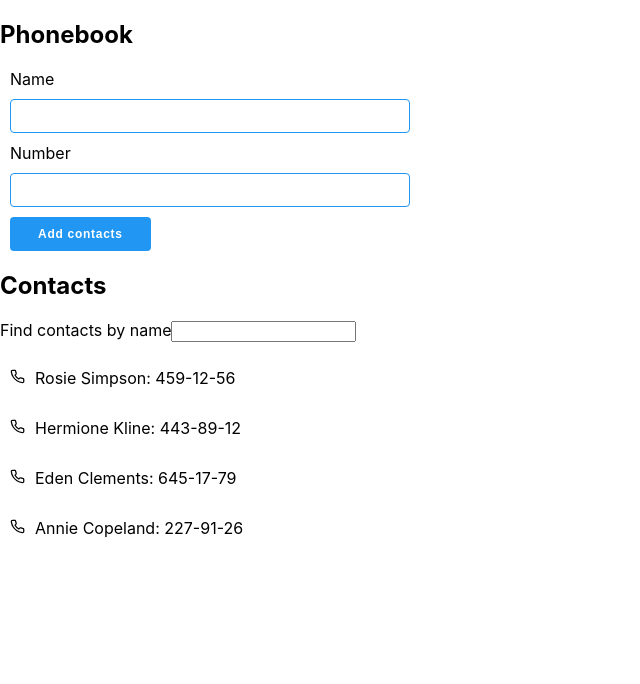
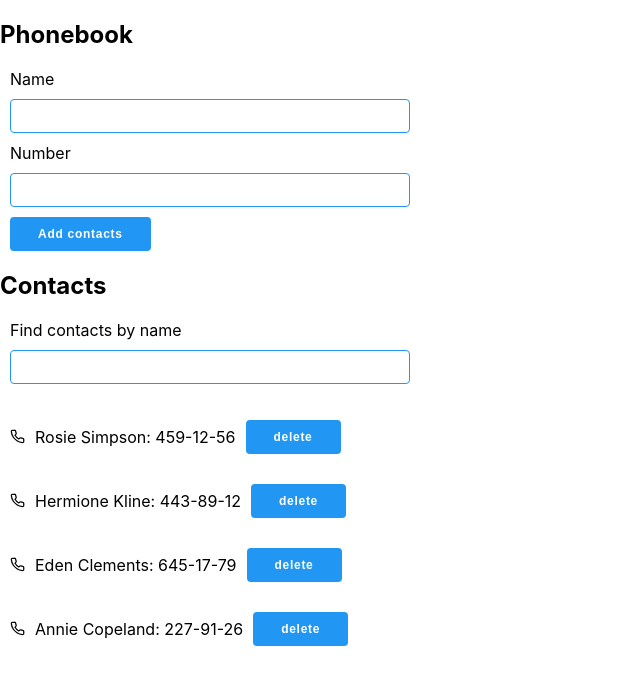
Before and after one commit to katymykhailova/goit-react-hw-03-phonebook, a React (Create React App) app: page / in a window 1280 px wide. Shown: the top 684 px of the page, without its empty margins (0-640 px from the left). Built offline with nearby package versions, Linux system fonts and the light colour scheme.

Commit message:
Добавляет фильтрацию и удаление контактов

```diff
--- a/src/App.jsx
+++ b/src/App.jsx
@@ -3,6 +3,7 @@ import { v4 as uuid } from 'uuid';
 
 import ContactList from './ContactList';
 import ContactForm from './ContactForm';
+import Filter from './Filter';
 
 import './App.css';
 import initialContacts from './contacts.json';
@@ -13,6 +14,25 @@ class App extends Component {
     filter: '',
     name: '',
     number: '',
+  };
+
+  changeFilter = e => {
+    this.setState({ filter: e.currentTarget.value });
+  };
+
+  getVisibleContacts = () => {
+    const { contacts, filter } = this.state;
+    const normalizedFilter = filter.toLowerCase();
+
+    return contacts.filter(contact =>
+      contact.name.toLowerCase().includes(normalizedFilter),
+    );
+  };
+
+  deleteContact = contactId => {
+    this.setState(prevState => ({
+      contacts: prevState.contacts.filter(contact => contact.id !== contactId),
+    }));
   };
 
   addContact = ({ name, number }) => {
@@ -27,17 +47,19 @@ class App extends Component {
   };
 
   render() {
-    const { contacts } = this.state;
+    const { filter } = this.state;
+    const visibleContacts = this.getVisibleContacts();
+
     return (
       <section>
         <h1>Phonebook</h1>
         <ContactForm onSubmit={this.addContact}></ContactForm>
         <h2>Contacts</h2>
-        <label>
-          Find contacts by name
-          <input type="text" name="filter" />
-        </label>
-        <ContactList contacts={contacts}></ContactList>
+        <Filter filter={filter} onChange={this.changeFilter} />
+        <ContactList
+          contacts={visibleContacts}
+          onDeleteContact={this.deleteContact}
+        ></ContactList>
       </section>
     );
   }
--- a/src/ContactForm/ContactForm.jsx
+++ b/src/ContactForm/ContactForm.jsx
@@ -1,5 +1,5 @@
-import { Formik, ErrorMessage } from 'formik';
-import { Form, Input, Label, Button, Error } from './ContactForm.styles';
+import { Formik } from 'formik';
+import { Form, Input, Label, Error, Button } from './ContactForm.styles';
 
 export default function ContactForm({ onSubmit }) {
   return (
--- a/src/ContactList/ContactList.jsx
+++ b/src/ContactList/ContactList.jsx
@@ -1,9 +1,14 @@
 import PropTypes from 'prop-types';
 import { FiPhone } from 'react-icons/fi';
 
-import { Contacts, ContactsItem, ContactsText } from './ContactList.styles';
+import {
+  Contacts,
+  ContactsItem,
+  ContactsText,
+  Button,
+} from './ContactList.styles';
 
-function ContactList({ contacts }) {
+function ContactList({ contacts, onDeleteContact }) {
   return (
     <Contacts>
       {contacts.map(({ id, name, number }) => (
@@ -12,6 +17,9 @@ function ContactList({ contacts }) {
           <ContactsText>
             {name}: {number}
           </ContactsText>
+          <Button type="button" onClick={() => onDeleteContact(id)}>
+            delete
+          </Button>
         </ContactsItem>
       ))}
     </Contacts>
--- a/src/ContactList/ContactList.styles.jsx
+++ b/src/ContactList/ContactList.styles.jsx
@@ -6,6 +6,9 @@ export const Contacts = styled.ul`
 `;
 
 export const ContactsItem = styled.li`
+  display: flex;
+  align-items: center;
+  justify-items: center;
   margin-bottom: 10px;
   padding: 10px;
 `;
@@ -13,3 +16,23 @@ export const ContactsItem = styled.li`
 export const ContactsText = styled.span`
   margin-left: 10px;
 `;
+
+export const Button = styled.button`
+  display: flex;
+  align-items: center;
+  justify-content: center;
+  margin-left: 10px;
+  padding: 10px 28px;
+  max-width: 200px;
+
+  font-weight: 700;
+  font-size: 12px;
+  text-align: center;
+  letter-spacing: 0.06em;
+  text-decoration: none;
+  background-color: #2196f3;
+  color: #fff;
+  border: 0;
+  border-radius: 4px;
+  cursor: pointer;
+`;
--- /dev/null
+++ b/src/Filter/Filter.jsx
@@ -0,0 +1,12 @@
+import { Input, Label } from './Filter.styles';
+
+function Filter({ value, onChange }) {
+  return (
+    <Label>
+      Find contacts by name
+      <Input type="text" value={value} onChange={onChange} />
+    </Label>
+  );
+}
+
+export default Filter;
--- /dev/null
+++ b/src/Filter/Filter.styles.jsx
@@ -0,0 +1,17 @@
+import styled from 'styled-components';
+
+export const Label = styled.label`
+  max-width: 400px;
+  display: flex;
+  flex-direction: column;
+  margin-left: 10px;
+`;
+
+export const Input = styled.input`
+  margin: 10px 0;
+  height: 30px;
+  padding-left: 15px;
+  background-color: transparent;
+  border: 1px solid #2196f3;
+  border-radius: 4px;
+`;
--- /dev/null
+++ b/src/Filter/index.js
@@ -0,0 +1 @@
+export { default } from './Filter';
```
